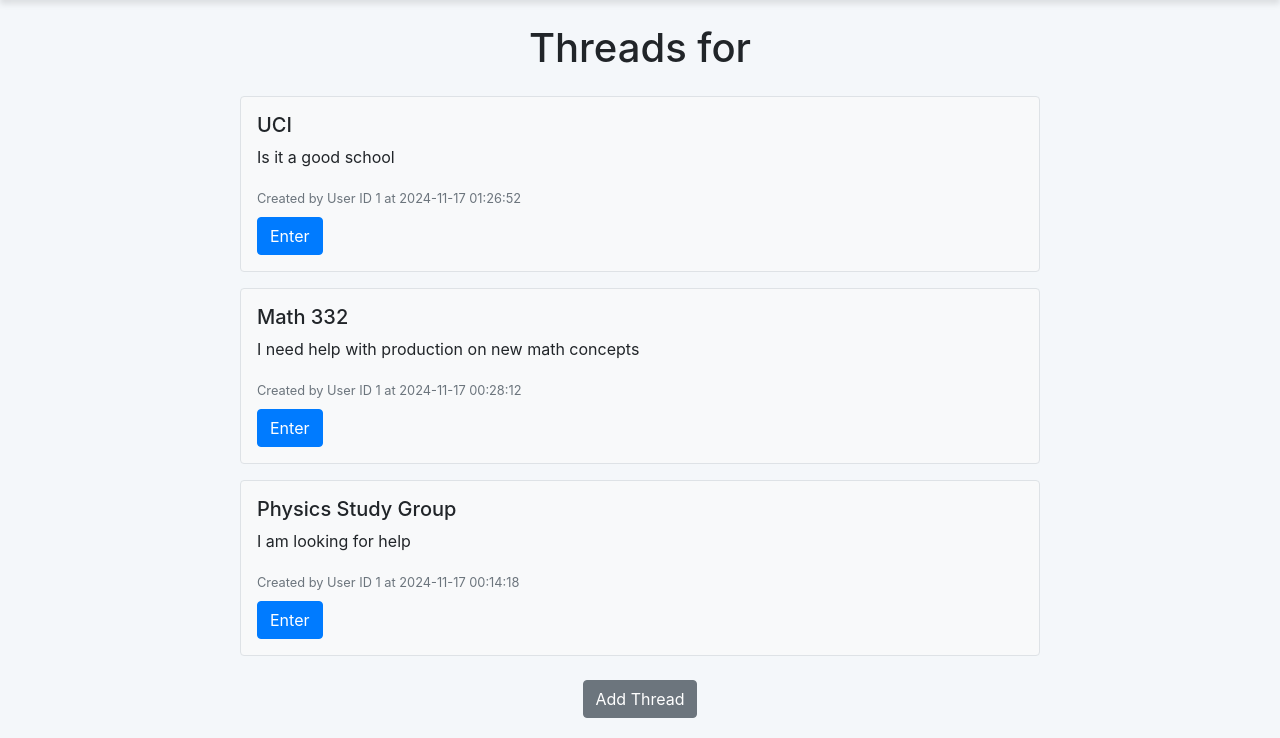
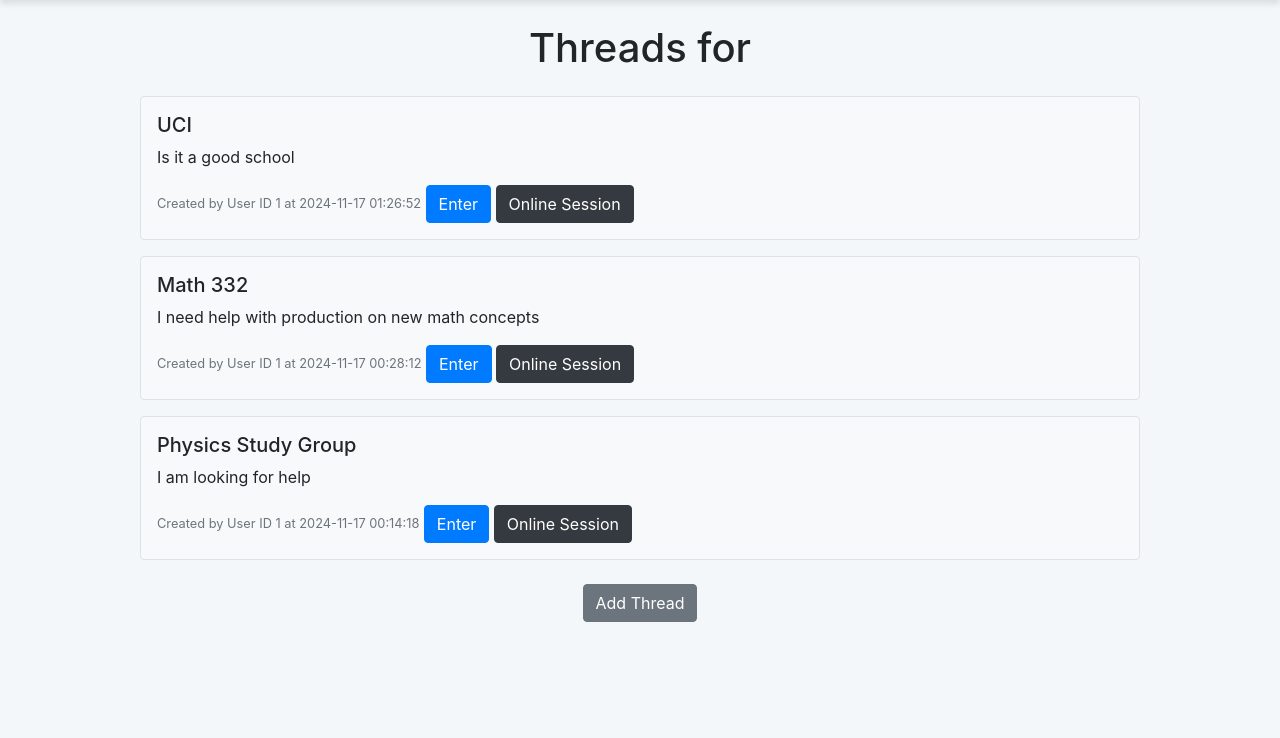
Before and after one commit to RemielDev/Project, a Flask app: page / in a window 1280 px wide. Shown: the part 62-800 px from the top of the page. Run offline with Flask 3, Linux system fonts and the light colour scheme; a user stored in the database is signed in; data comes from the database, SQL or seed files in the repository; some libraries are stand-ins or nearby versions.

Commit message:
zoom button

```diff
--- a/website/static/styles.css
+++ b/website/static/styles.css
@@ -44,6 +44,14 @@
     background-color: #5a6268;
 }
 
+.login-signup-frame .btn-3 {
+    background-color: #9300ff;
+}
+
+.login-signup-frame .btn-3:hover {
+    background-color: #630f9f;
+}
+
 .login-signup-frame .title {
     text-align: center;
     font-size: 24px;
--- a/website/templates/view_threads.html
+++ b/website/templates/view_threads.html
@@ -12,8 +12,11 @@
             <h2 class="h5">{{ thread.title }}</h2>
             <p>{{ thread.description }}</p>
             <small class="text-muted">Created by User ID {{ thread.created_by }} at {{ thread.time_stamp }}</small>
-            <form action="{{ url_for('thread.thread_messages', thread_id=thread.id) }}" method="GET" class="mt-2">
+            <form action="{{ url_for('thread.thread_messages', thread_id=thread.id) }}" method="GET" class="mt-2 d-inline">
                 <button type="submit" class="btn btn-primary">Enter</button>
+            </form>
+            <form action="{{ url_for('thread.view_threads', thread_id=thread.id) }}" method="GET" class="mt-2 d-inline">
+                <button type="submit" class="btn btn-dark">Online Session</button>
             </form>
         </div>
         {% endfor %}
@@ -41,7 +44,7 @@
 
 <style>
     .threads-container {
-        max-width: 800px;
+        max-width: 1000px;
         margin: 0 auto;
     }
 
```
